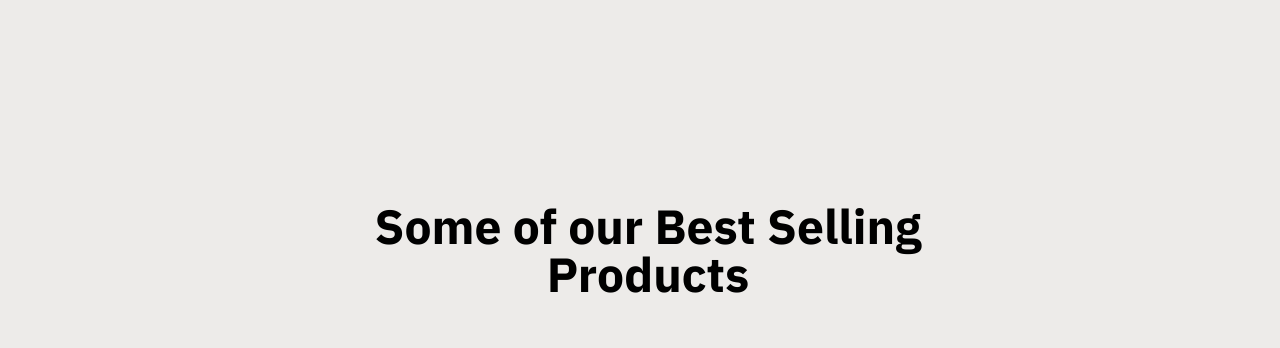
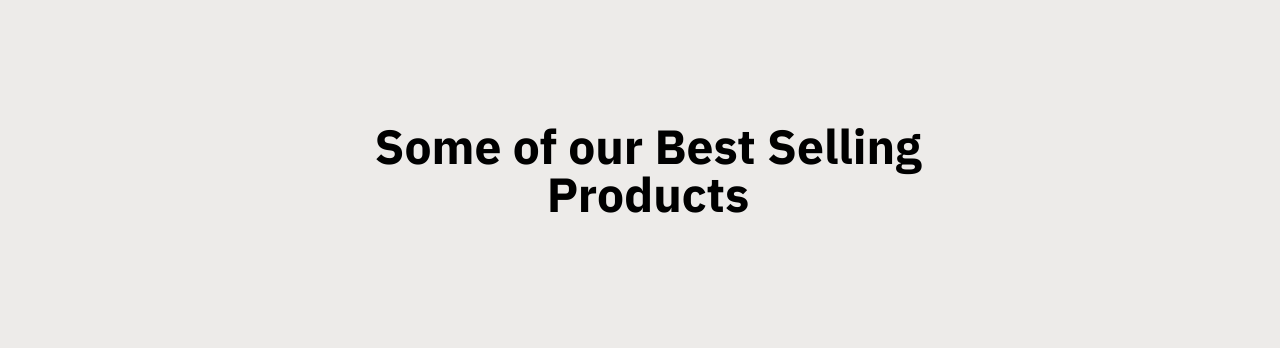
Before and after one commit to Nexera-Tech-Solutions/dk-lights, a Next.js app: page / in a window 1280 px wide. Shown: the part 3120-3468 px from the top of the page. Built offline with nearby package versions, Linux system fonts and the light colour scheme.

Commit message:
fixed some build errors

```diff
--- a/app/native-components-2/BestSellingProducts/BestSellingProducts.tsx
+++ b/app/native-components-2/BestSellingProducts/BestSellingProducts.tsx
@@ -23,7 +23,7 @@ const BestSellingProducts = () => {
         transition={{ duration: 1, ease: "easeOut" }}
         viewport={{ once: true, amount: 0.4 }}
       >
-        <h2 className="w-fit pl-4 mx-auto text-2xl md:text-5xl font-bold text-black max-w-[700px] text-center pt-20 mb-20">
+        <h2 className="w-fit pl-4 mx-auto text-2xl md:text-5xl font-bold text-black max-w-[700px] text-center mb-20">
           Some of our Best Selling Products
         </h2>
       </motion.div>
--- a/app/page.tsx
+++ b/app/page.tsx
@@ -1,11 +1,9 @@
 "use client";
 
 import BestSellingProducts from "./native-components-2/BestSellingProducts/BestSellingProducts";
-import CatalogDownload from "./native-components-2/CatalogDownload/CatalogDownload";
 import HomeHeroSection from "./native-components-2/HomeHeroSection/HomeHeroSection";
 import ProductCategoryCardSection from "./native-components-2/ProductCategory/ProductCategoryCardSection";
 import Testimonials from "./native-components-2/Testimonials/Testimonials";
-import { ContactForm } from "./native-components-2/ContactForm/ContactForm";
 import { useState, useEffect } from "react";
 import SplashScreen from "./native-components-2/SplashScreen/SplashScreen";
 
```
Also changed, not shown: app/native-components-2/Testimonials/Testimonials.tsx (+2 -8 lines).
